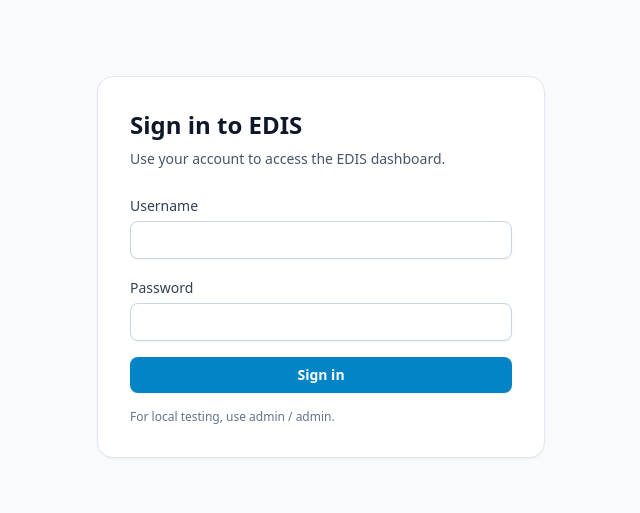
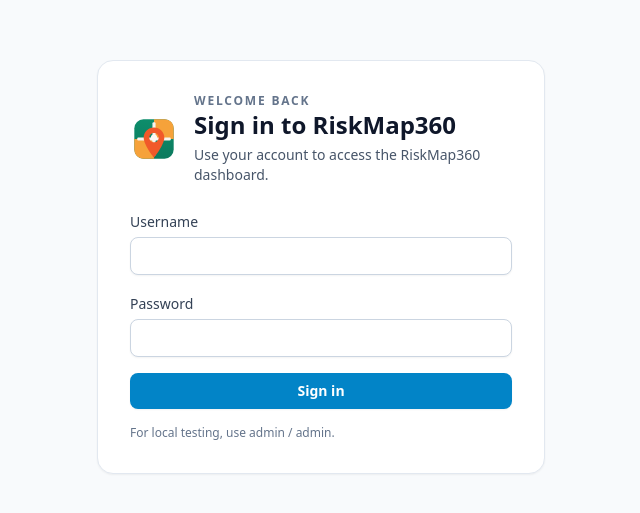
Before and after one commit to Milosmithy58/EDIS, a React (Vite) app in the folder edis/apps/web/: page /login in a window 1280 px wide. Shown: the part 133-646 px from the top of the page, without its empty margins (319-959 px from the left). Built offline with nearby package versions, Linux system fonts and the light colour scheme; no server answers.

Commit message:
Add RiskMap360 logo to login page

```diff
--- a/edis/apps/web/src/routes/LoginPage.tsx
+++ b/edis/apps/web/src/routes/LoginPage.tsx
@@ -2,6 +2,7 @@
 import { useNavigate } from 'react-router-dom';
 import toast from 'react-hot-toast';
 import { useAuth } from '../lib/authContext';
+import riskMapLogo from '../assets/riskmap360-logo.svg';
 
 const LoginPage = () => {
   const { login } = useAuth();
@@ -36,8 +37,16 @@
   return (
     <div className="flex min-h-screen items-center justify-center bg-slate-50 px-4 py-8 dark:bg-slate-950">
       <div className="w-full max-w-md rounded-2xl border border-slate-200 bg-white p-8 shadow-sm dark:border-slate-800 dark:bg-slate-900">
-        <h1 className="text-2xl font-semibold text-slate-900 dark:text-slate-100">Sign in to EDIS</h1>
-        <p className="mt-2 text-sm text-slate-600 dark:text-slate-300">Use your account to access the EDIS dashboard.</p>
+        <div className="flex items-center gap-4">
+          <img src={riskMapLogo} alt="RiskMap360 logo" className="h-12 w-12" />
+          <div>
+            <p className="text-xs font-semibold uppercase tracking-[0.15em] text-slate-500 dark:text-slate-300">Welcome back</p>
+            <h1 className="text-2xl font-semibold text-slate-900 dark:text-slate-100">Sign in to RiskMap360</h1>
+            <p className="mt-1 text-sm text-slate-600 dark:text-slate-300">
+              Use your account to access the RiskMap360 dashboard.
+            </p>
+          </div>
+        </div>
         <form className="mt-6 space-y-4" onSubmit={handleSubmit}>
           <div>
             <label htmlFor="username" className="text-sm font-medium text-slate-700 dark:text-slate-200">
```
Also changed, not shown: edis/apps/web/src/assets/riskmap360-logo.svg (added).
